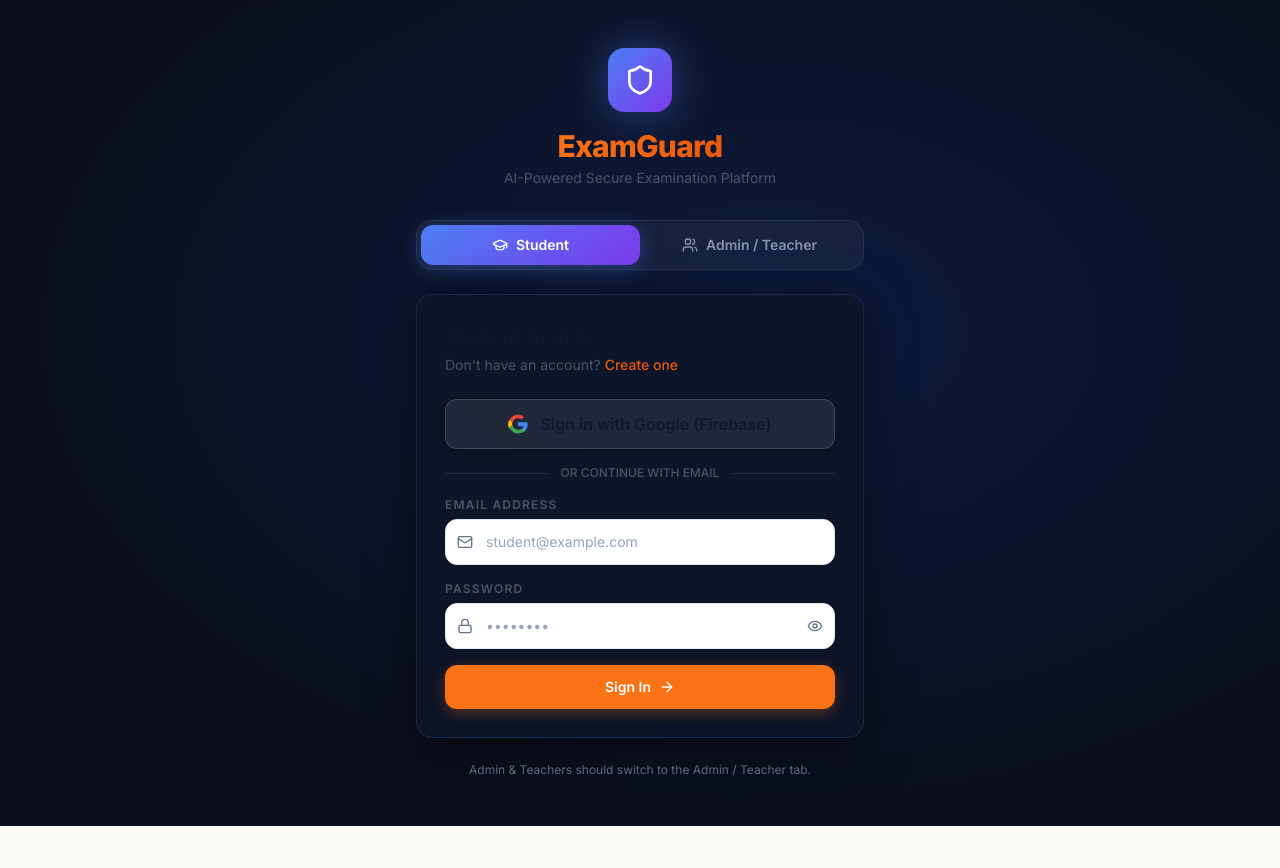
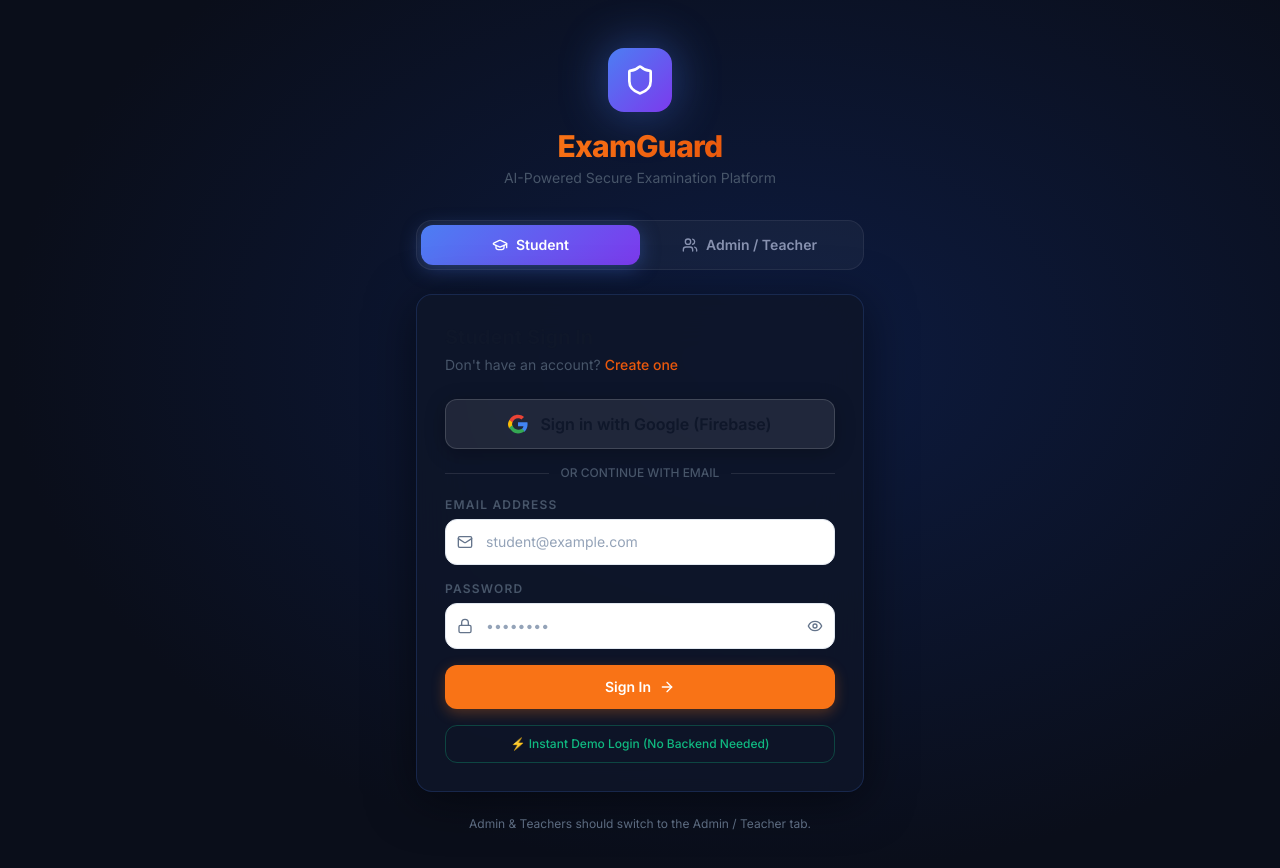
Before and after one commit to avinash9354/AI-Proctor-Exam-Platform, a Next.js app in the folder apps/student-portal/: page /auth/login in a window 1280 px wide. Shown: the top 868 px of the page. Before the commit the page ends 826 px from the top, so only its background shows below. Built offline with nearby package versions, Linux system fonts and the light colour scheme; no server answers.

Commit message:
Add Instant Demo Mode login button and automatic fallback when backend is unreachable

```diff
--- a/apps/student-portal/src/app/auth/login/page.tsx
+++ b/apps/student-portal/src/app/auth/login/page.tsx
@@ -49,6 +49,37 @@
   };
 
 
+  const handleDemoLogin = () => {
+    if (mode === 'admin') {
+      const demoUser = {
+        id: 'demo-admin-usr',
+        email: 'admin@demo.com',
+        name: 'Demo Teacher / Admin',
+        role: 'admin',
+      };
+      setAuth(demoUser, 'demo-jwt-token', 'demo-jwt-refresh');
+      toast.success('Entering Demo Mode as Admin/Teacher! 🎉');
+      const params = new URLSearchParams({
+        token: 'demo-jwt-token',
+        refresh: 'demo-jwt-refresh',
+        user: btoa(JSON.stringify(demoUser)),
+      });
+      const adminUrl = process.env.NEXT_PUBLIC_ADMIN_DASHBOARD_URL || 'http://localhost:3001';
+      window.location.href = `${adminUrl}/auth/callback?${params.toString()}`;
+    } else {
+      const demoUser = {
+        id: 'demo-student-usr',
+        email: 'student@demo.com',
+        name: 'Demo Student',
+        role: 'student',
+        rollNumber: 'DEMO-2026',
+      };
+      setAuth(demoUser, 'demo-jwt-token', 'demo-jwt-refresh');
+      toast.success('Entering Demo Mode as Student! 🎉');
+      router.push('/dashboard');
+    }
+  };
+
   const onSubmit = async (data: LoginForm) => {
     try {
       const res = await apiClient.post('/auth/login', data);
@@ -67,8 +98,6 @@
       toast.success(`Welcome, ${user.name}! 🎉`);
 
       if (['admin', 'super_admin', 'teacher'].includes(user.role)) {
-        // Pass auth via URL params to admin dashboard callback page
-        // (localStorage is NOT shared between different ports)
         const params = new URLSearchParams({
           token: accessToken,
           refresh: refreshToken || '',
@@ -80,7 +109,14 @@
         router.push('/dashboard');
       }
     } catch (err: unknown) {
-      const rawError = (err as { response?: { data?: { error?: unknown } } })?.response?.data?.error;
+      const axiosErr = err as { response?: { data?: { error?: unknown } }; code?: string; message?: string };
+      const isNetworkError = !axiosErr.response || axiosErr.code === 'ERR_NETWORK' || axiosErr.message === 'Network Error';
+      if (isNetworkError) {
+        toast.error('Backend server offline. Auto-launching in Demo Mode! ⚡');
+        handleDemoLogin();
+        return;
+      }
+      const rawError = axiosErr?.response?.data?.error;
       const message = typeof rawError === 'string' ? rawError : (rawError ? JSON.stringify(rawError) : 'Login failed');
       toast.error(message);
     }
@@ -319,6 +355,15 @@
                 <>Sign In <ArrowRight className="w-4 h-4" /></>
               )}
             </button>
+
+            {/* Instant Demo Mode Button (Works without backend) */}
+            <button
+              type="button"
+              onClick={handleDemoLogin}
+              className="w-full py-2.5 px-4 rounded-xl flex items-center justify-center gap-2 font-medium text-xs text-[#10b981] transition-all duration-300 hover:bg-[#10b981]/10 border border-[#10b981]/30"
+            >
+              ⚡ Instant Demo Login (No Backend Needed)
+            </button>
           </form>
         </div>
 
```
